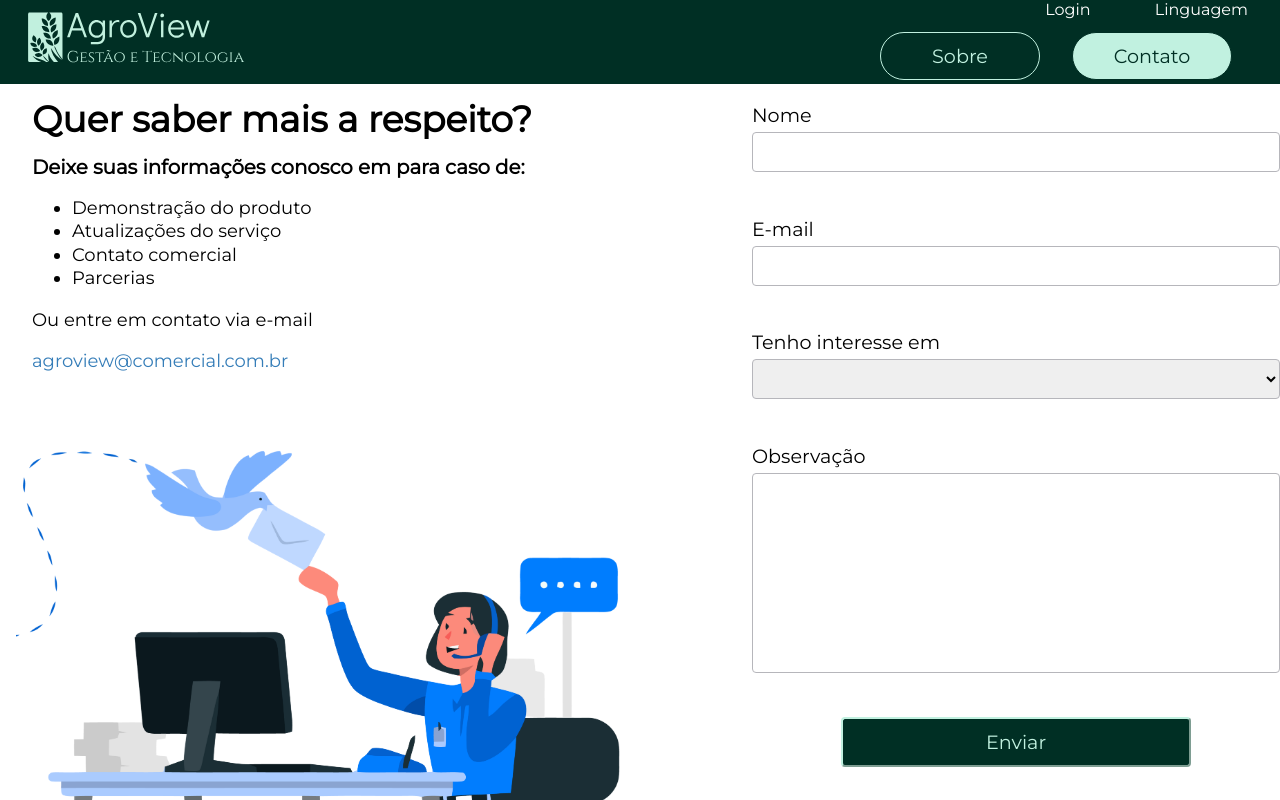
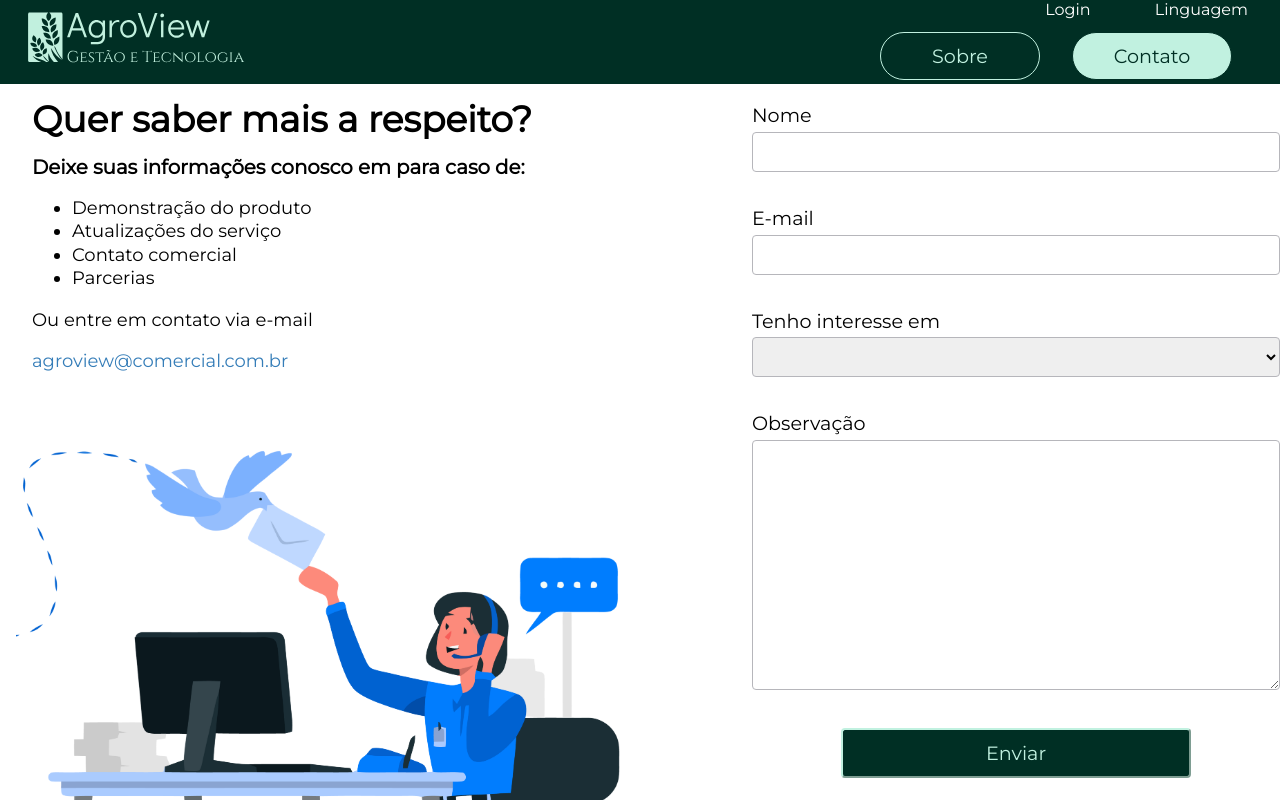
Before and after one commit to jojosuelobo/agroview, a React (Vite) app: page /contato in a window 1280 px wide. Shown: the top 800 px of the page. Built offline with nearby package versions, Linux system fonts and the light colour scheme.

Commit message:
Refatoração do campo obs

```diff
--- a/src/Components/InputCustom/InputCustom.module.scss
+++ b/src/Components/InputCustom/InputCustom.module.scss
@@ -11,19 +11,4 @@
 
     padding: 5px;
     font-size: 1.1rem;
-
 }
-
-.inputObs{
-    box-sizing: border-box;
-
-    width: 100%;
-    height: 200px;
-
-    border: 1px solid $input-border;
-    border-radius: 4px;
-
-    padding: 5px;
-    font-size: 1.1rem;
-
-}
--- a/src/Components/InputCustom/index.jsx
+++ b/src/Components/InputCustom/index.jsx
@@ -3,7 +3,7 @@ import styles from './InputCustom.module.scss'
 
 export default function InputCustom( {placeholder, type, required, obs}  ) {
   return (
-    <input className={ obs == 'obs' ? styles.inputObs : styles.input}
+    <input className={styles.input}
     placeholder={placeholder}
     type={type}
     required={required} />
--- a/src/Components/InputFieldCustom/index.jsx
+++ b/src/Components/InputFieldCustom/index.jsx
@@ -2,11 +2,11 @@ import React from 'react'
 import styles from './InputFieldCustom.module.scss'
 import InputCustom from '@/Components/InputCustom'
 
-export default function InputFieldCustom( {text, placeholder, required, obs} ) {
+export default function InputFieldCustom( {text, placeholder, required} ) {
     return (
         <div className={styles.text} >
             <p className={styles.label} >{text}</p>
-            <InputCustom placeholder={placeholder} type="text" required={required} obs={obs}/>
+            <InputCustom placeholder={placeholder} type="text" required={required}/>
         </div>
     )
 }
--- /dev/null
+++ b/src/Components/InputObsCustom/InputObsCustom.module.scss
@@ -0,0 +1,25 @@
+@import "@/styles/variables";
+
+.text {
+    margin: 0;
+    padding-bottom: 0.5rem;
+
+    .label {
+        margin-bottom: 0.3rem;
+        font-size: 1.2rem;
+    }
+
+    .input{
+        box-sizing: border-box;
+
+        width: 100%;
+        height: 250px;
+
+        border: 1px solid $input-border;
+        border-radius: 4px;
+
+        padding: 5px;
+        font-size: 1.1rem;
+
+    }
+}
--- /dev/null
+++ b/src/Components/InputObsCustom/index.jsx
@@ -0,0 +1,11 @@
+import React from 'react'
+import styles from './InputObsCustom.module.scss'
+
+export default function InputObsCustom({text}) {
+    return (
+        <div className={styles.text} >
+             <p className={styles.label} >{text}</p>
+            <textarea className={styles.input} cols='30' rows='5'></textarea>
+        </div>
+    )
+}
--- a/src/Pages/Contact/index.jsx
+++ b/src/Pages/Contact/index.jsx
@@ -9,6 +9,7 @@ import FooterCustom from '@/Components/FooterCustom'
 import InputFieldCustom from '@/Components/InputFieldCustom'
 import ButtonCustom from '@/Components/ButtonCustom'
 import InputSelectCustom from '@/Components/InputSelectCustom'
+import InputObsCustom from '@/Components/InputObsCustom'
 
 export default function Contact() {
   return (
@@ -33,7 +34,7 @@ export default function Contact() {
           <InputFieldCustom text='Nome' />
           <InputFieldCustom text='E-mail' />
           <InputSelectCustom text='Tenho interesse em' />
-          <InputFieldCustom text='Observação' obs='obs' />
+          <InputObsCustom text='Observação' />
           <ButtonCustom text='Enviar' />
         </form>
       </main>
```
